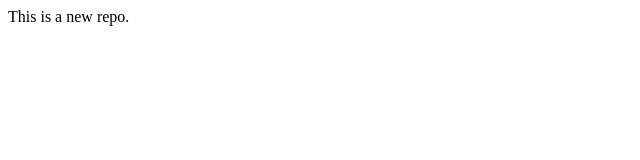
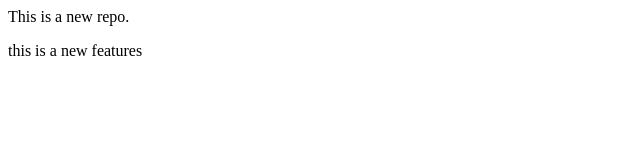
Before and after one commit to upadhyayra/localrepo, a plain HTML site: page index.html in a window 1280 px wide. Shown: the whole page, without its empty margins (0-640 px from the left). Drawn offline with Linux system fonts and the light colour scheme.

Commit message:
new feature add

```diff
--- a/index.html
+++ b/index.html
@@ -1 +1,2 @@
 <p>This is a new repo.</p>
+<p>this is a new features</p>
```
